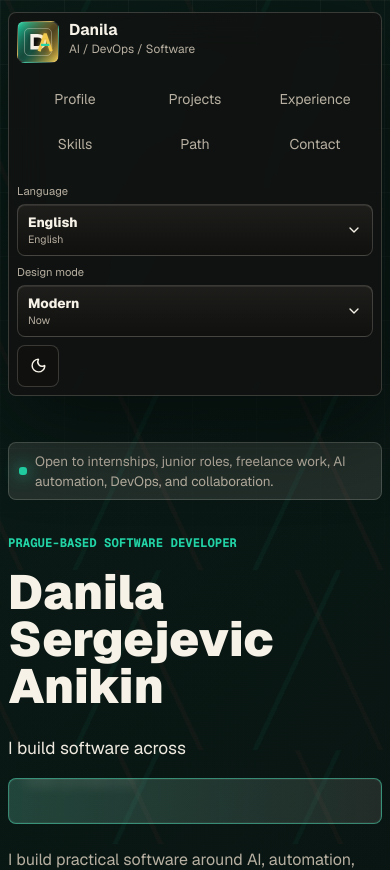
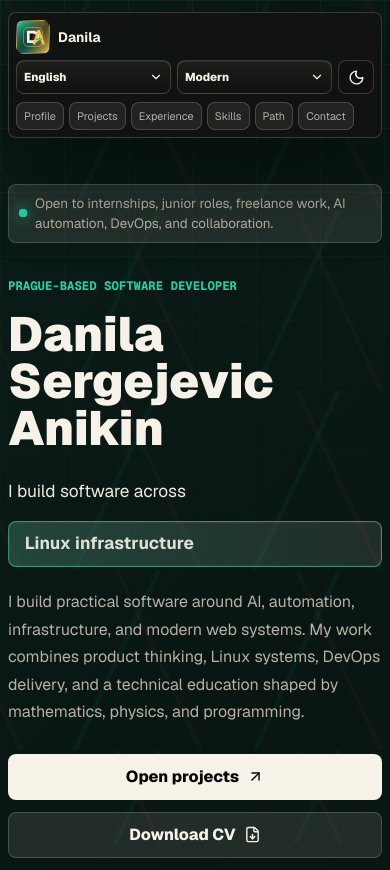
Before and after one commit to DanilaAnikin/Danila_Sergejevic_Anikin-Portfolio, a Next.js app: page / in a window 390 px wide. Shown: the top 870 px of the page. Built offline with nearby package versions, Linux system fonts and the light colour scheme.

Commit message:
Improve mobile navigation and hero role motion

```diff
--- a/src/app/globals.css
+++ b/src/app/globals.css
@@ -1634,26 +1634,69 @@ a.contact-card:focus-visible {
   }
 
   .site-header {
+    top: 6px;
+    grid-template-columns: minmax(0, 1fr) auto;
+    gap: 7px;
     padding: 8px;
   }
 
   .brand {
-    align-items: flex-start;
-  }
-
-  .header-controls,
+    gap: 8px;
+    align-items: center;
+  }
+
+  .brand strong {
+    display: inline-block;
+    font-size: 0.9rem;
+    min-width: max-content;
+    white-space: nowrap;
+  }
+
+  .brand small {
+    display: none;
+  }
+
+  .logo-mark {
+    width: 36px;
+    height: 36px;
+  }
+
+  .header-controls {
+    grid-column: 1 / -1;
+    grid-row: 2;
+    display: grid;
+    grid-template-columns: minmax(0, 1fr) minmax(0, 1fr) 38px;
+    gap: 6px;
+    width: 100%;
+    align-items: end;
+  }
+
   .hero-actions {
     display: grid;
     grid-template-columns: 1fr;
   }
 
   .primary-nav {
-    flex-wrap: wrap;
-    overflow-x: visible;
+    grid-column: 1 / -1;
+    grid-row: 3;
+    flex-wrap: nowrap;
+    justify-content: flex-start;
+    gap: 6px;
+    overflow-x: auto;
+    padding: 2px 0 0;
+    scrollbar-width: none;
+  }
+
+  .primary-nav::-webkit-scrollbar {
+    display: none;
   }
 
   .primary-nav a {
-    flex: 1 1 86px;
+    flex: 0 0 auto;
+    border: 1px solid var(--line);
+    background: color-mix(in srgb, var(--soft) 78%, transparent);
+    padding: 6px 9px;
+    font-size: 0.74rem;
     text-align: center;
   }
 
@@ -1664,12 +1707,45 @@ a.contact-card:focus-visible {
     width: 100%;
   }
 
+  .custom-select {
+    min-width: 0;
+    gap: 0;
+    font-size: 0.62rem;
+  }
+
+  .site-header .custom-select > span {
+    display: none;
+  }
+
+  .custom-select.wide {
+    min-width: 0;
+  }
+
+  .custom-select-trigger {
+    min-height: 36px;
+    gap: 6px;
+    padding: 6px 8px;
+  }
+
+  .custom-select-trigger strong {
+    font-size: 0.76rem;
+  }
+
+  .custom-select-trigger small {
+    display: none;
+  }
+
   .custom-select-menu {
     left: 0;
     right: auto;
     width: 100%;
   }
 
+  .icon-button {
+    width: 38px;
+    height: 36px;
+  }
+
   .hero-copy h1 {
     font-size: 3rem;
   }
@@ -1681,6 +1757,8 @@ a.contact-card:focus-visible {
 
   .role-window {
     min-height: 46px;
+    justify-items: start;
+    padding-inline: 18px;
   }
 
   .role-window strong {
@@ -1707,6 +1785,54 @@ a.contact-card:focus-visible {
 
   .browser-bar code {
     display: none;
+  }
+}
+
+@media (max-width: 420px) {
+  .site-header {
+    gap: 6px;
+    padding: 7px;
+  }
+
+  .logo-mark {
+    width: 34px;
+    height: 34px;
+  }
+
+  .brand strong {
+    font-size: 0.86rem;
+  }
+
+  .header-controls {
+    grid-template-columns: minmax(0, 1fr) minmax(0, 1fr) 36px;
+  }
+
+  .custom-select-trigger {
+    min-height: 34px;
+    padding: 5px 7px;
+  }
+
+  .custom-select-trigger strong {
+    font-size: 0.72rem;
+  }
+
+  .custom-select-trigger svg {
+    width: 14px;
+    height: 14px;
+  }
+
+  .icon-button {
+    width: 36px;
+    height: 34px;
+  }
+
+  .primary-nav {
+    gap: 5px;
+  }
+
+  .primary-nav a {
+    padding: 5px 7px;
+    font-size: 0.68rem;
   }
 }
 
--- a/src/components/portfolio-app.tsx
+++ b/src/components/portfolio-app.tsx
@@ -1,8 +1,8 @@
 "use client";
 
 import Image from "next/image";
-import { useCallback, useEffect, useMemo, useState } from "react";
-import { AnimatePresence, motion, useReducedMotion } from "framer-motion";
+import { useCallback, useEffect, useMemo, useState, useSyncExternalStore } from "react";
+import { motion, useReducedMotion } from "framer-motion";
 import { useTheme } from "next-themes";
 import {
   ArrowUpRight,
@@ -46,6 +46,22 @@ const modeShortcuts: Record<string, VisualMode> = {
   "5": "2010s",
   "6": "windows1",
 };
+
+function useMediaQuery(query: string) {
+  const subscribe = useCallback(
+    (onStoreChange: () => void) => {
+      const media = window.matchMedia(query);
+      media.addEventListener("change", onStoreChange);
+
+      return () => media.removeEventListener("change", onStoreChange);
+    },
+    [query],
+  );
+  const getSnapshot = useCallback(() => window.matchMedia(query).matches, [query]);
+  const getServerSnapshot = useCallback(() => false, []);
+
+  return useSyncExternalStore(subscribe, getSnapshot, getServerSnapshot);
+}
 
 export function PortfolioApp() {
   const [language, setLanguage] = useState<Language>(() => {
@@ -315,7 +331,18 @@ function Hero({
   reduceMotion: boolean;
 }) {
   const [roleIndex, setRoleIndex] = useState(0);
+  const isMobile = useMediaQuery("(max-width: 640px)");
   const activeRole = copy.roleWords[roleIndex % copy.roleWords.length];
+  const roleDirection = roleIndex % 2 === 0 ? 1 : -1;
+  const roleMotion = isMobile
+    ? {
+        initial: { x: roleDirection * 14, opacity: 0.34 },
+        animate: { x: 0, opacity: 1 },
+      }
+    : {
+        initial: { y: 24, opacity: 0.24, filter: "blur(7px)" },
+        animate: { y: 0, opacity: 1, filter: "blur(0px)" },
+      };
 
   useEffect(() => {
     if (reduceMotion) {
@@ -341,17 +368,14 @@ function Hero({
         <div className="role-rotator" aria-live="polite">
           <span>{copy.subtitle}</span>
           <span className="role-window">
-            <AnimatePresence mode="wait">
-              <motion.strong
-                key={activeRole}
-                initial={reduceMotion ? false : { y: 28, opacity: 0, filter: "blur(8px)" }}
-                animate={reduceMotion ? undefined : { y: 0, opacity: 1, filter: "blur(0px)" }}
-                exit={reduceMotion ? undefined : { y: -28, opacity: 0, filter: "blur(8px)" }}
-                transition={{ duration: 0.34, ease: "easeOut" }}
-              >
-                {activeRole}
-              </motion.strong>
-            </AnimatePresence>
+            <motion.strong
+              key={activeRole}
+              initial={reduceMotion ? false : roleMotion.initial}
+              animate={reduceMotion ? undefined : roleMotion.animate}
+              transition={{ duration: 0.3, ease: "easeOut" }}
+            >
+              {activeRole}
+            </motion.strong>
           </span>
         </div>
         <p className="hero-intro">{copy.intro}</p>
```
